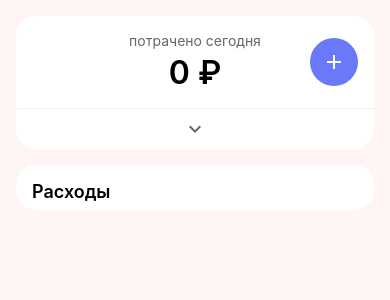
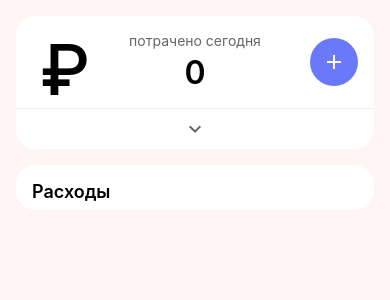
Before and after one commit to Romarioagrow/DailyExpensesApp, a React Native app: screen / in a window 390 px wide. Shown: the top 300 px of the page. Built offline with nearby package versions, Linux system fonts and the light colour scheme.

Commit message:
символ валюты слева

```diff
--- a/components/TotalSpending.js
+++ b/components/TotalSpending.js
@@ -5,9 +5,10 @@ import Icon from 'react-native-vector-icons/MaterialIcons';
 const TotalSpending = ({ amount, onAddPress }) => {
   return (
     <View style={styles.container}>
+      <Text style={styles.currencySymbol}>₽</Text>
       <View style={styles.content}>
         <Text style={styles.title}>потрачено сегодня</Text>
-        <Text style={styles.amount}>{amount.toLocaleString('ru-RU')} ₽</Text>
+        <Text style={styles.amount}>{amount.toLocaleString('ru-RU')}</Text>
       </View>
       <TouchableOpacity
         style={styles.addButton}
@@ -26,6 +27,17 @@ const styles = StyleSheet.create({
     borderTopRightRadius: 20,
     paddingTop: 16,
     paddingBottom: 8,
+    paddingHorizontal: 24,
+    position: 'relative',
+  },
+  currencySymbol: {
+    position: 'absolute',
+    left: 24,
+    top: '50%',
+    transform: [{ translateY: -35 }],
+    fontSize: 70,
+    fontWeight: '500',
+    color: '#000',
   },
   content: {
     alignItems: 'center',
```
